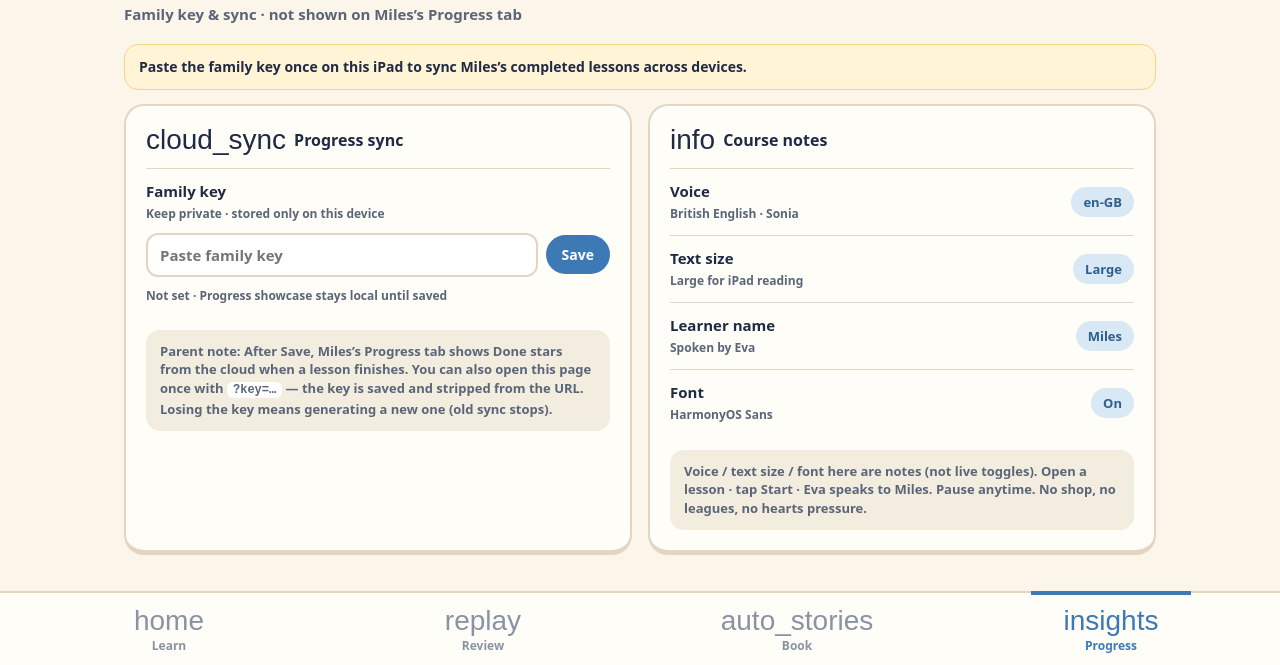
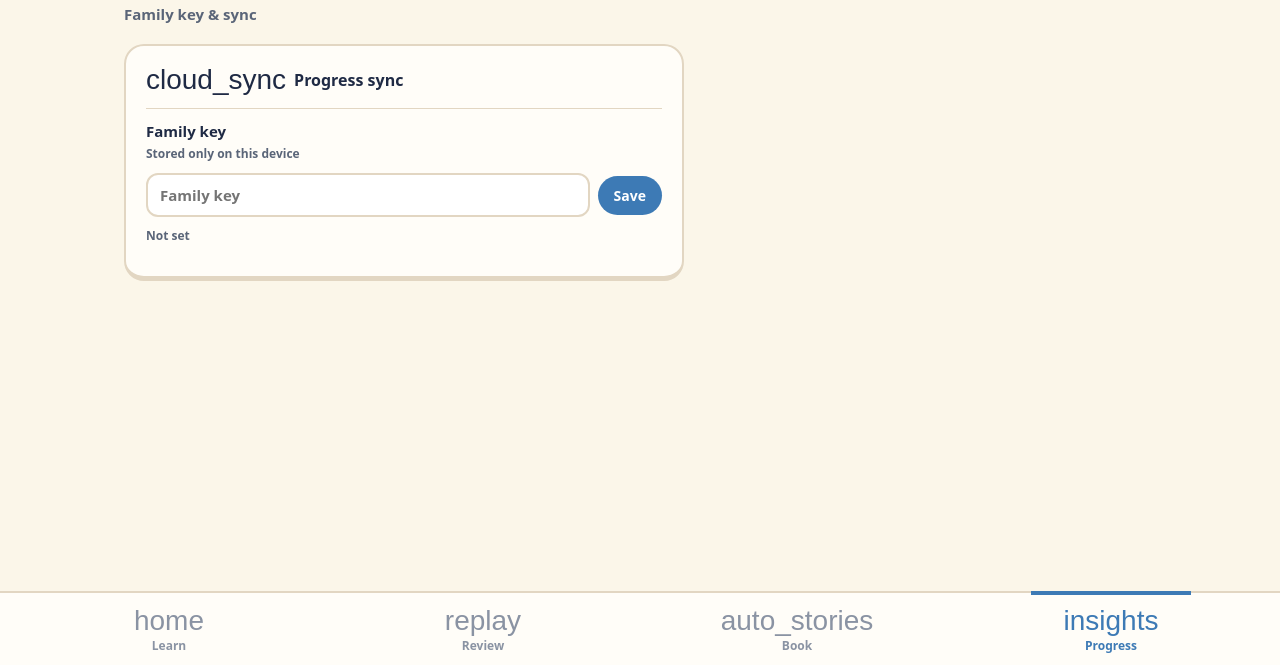
Before and after one commit to haishanlab-dev/rf-d1-aw-lesson1, a plain HTML site: page progress/parent/index.html in a window 1280 px wide. Shown: the part 135-800 px from the top of the page. Drawn offline with Linux system fonts and the light colour scheme; a web font is replaced by a local one.

Commit message:
Parent settings: drop notes and non-interactive course toggles
Keep only family key sync; remove instructional copy and fake settings pills.

```diff
--- a/progress/parent/index.html
+++ b/progress/parent/index.html
@@ -27,72 +27,25 @@
         <div class="page-head">
           <div>
             <h1>Parent settings</h1>
-            <p>Family key &amp; sync · not shown on Miles’s Progress tab</p>
+            <p>Family key &amp; sync</p>
           </div>
           <a class="course-pill" href="../" style="text-decoration:none"><span class="ms">arrow_back</span> Back to Progress</a>
         </div>
 
-        <div id="keyBanner" class="prog-banner" role="status">
-          Paste the family key once on this iPad to sync Miles’s completed lessons across devices.
-        </div>
-
-        <div class="prog-layout parent-only">
+        <div class="prog-layout parent-only" style="grid-template-columns:1fr;max-width:560px">
           <aside class="settings-card" aria-label="Sync">
             <h3><span class="ms">cloud_sync</span> Progress sync</h3>
             <div class="set-row family-key">
               <div>
                 <strong>Family key</strong>
-                <span>Keep private · stored only on this device</span>
+                <span>Stored only on this device</span>
               </div>
               <div class="key-row">
-                <input id="familyKeyInput" type="password" autocomplete="off" spellcheck="false" placeholder="Paste family key" aria-label="Family key">
+                <input id="familyKeyInput" type="password" autocomplete="off" spellcheck="false" placeholder="Family key" aria-label="Family key">
                 <button type="button" class="save-key" id="saveKeyBtn">Save</button>
               </div>
-              <div class="key-status" id="keyStatus">Not set · Progress showcase stays local until saved</div>
+              <div class="key-status" id="keyStatus">Not set</div>
             </div>
-            <p class="parent-note">
-              <strong>Parent note:</strong>
-              After Save, Miles’s Progress tab shows Done stars from the cloud when a lesson finishes.
-              You can also open this page once with <code>?key=…</code> — the key is saved and stripped from the URL.
-              Losing the key means generating a new one (old sync stops).
-            </p>
-          </aside>
-
-          <aside class="settings-card" aria-label="Notes">
-            <h3><span class="ms">info</span> Course notes</h3>
-            <div class="set-row">
-              <div>
-                <strong>Voice</strong>
-                <span>British English · Sonia</span>
-              </div>
-              <div class="val">en-GB</div>
-            </div>
-            <div class="set-row">
-              <div>
-                <strong>Text size</strong>
-                <span>Large for iPad reading</span>
-              </div>
-              <div class="val">Large</div>
-            </div>
-            <div class="set-row">
-              <div>
-                <strong>Learner name</strong>
-                <span>Spoken by Eva</span>
-              </div>
-              <div class="val">Miles</div>
-            </div>
-            <div class="set-row">
-              <div>
-                <strong>Font</strong>
-                <span>HarmonyOS Sans</span>
-              </div>
-              <div class="val">On</div>
-            </div>
-            <p class="parent-note">
-              Voice / text size / font here are notes (not live toggles).
-              Open a lesson · tap Start · Eva speaks to Miles. Pause anytime.
-              No shop, no leagues, no hearts pressure.
-            </p>
           </aside>
         </div>
       </div>
@@ -111,15 +64,13 @@
   var RF = window.RFProgress;
   if (!RF) return;
 
-  var banner = document.getElementById('keyBanner');
   var keyInput = document.getElementById('familyKeyInput');
   var keyStatus = document.getElementById('keyStatus');
   var saveBtn = document.getElementById('saveKeyBtn');
 
   function setKeyUi(hasKey, msg, cls) {
-    if (banner) banner.classList.toggle('hidden', !!hasKey);
     if (keyStatus) {
-      keyStatus.textContent = msg || (hasKey ? 'Saved on this device' : 'Not set · Progress showcase stays local until saved');
+      keyStatus.textContent = msg || (hasKey ? 'Saved' : 'Not set');
       keyStatus.className = 'key-status' + (cls ? ' ' + cls : (hasKey ? ' ok' : ''));
     }
   }
@@ -130,12 +81,12 @@
       setKeyUi(false);
       return;
     }
-    setKeyUi(true, 'Saved on this device · checking sync…', 'ok');
+    setKeyUi(true, 'Checking…', 'ok');
     try {
       await RF.fetchProgress();
-      setKeyUi(true, 'Synced · Miles’s Progress tab will show Done stars', 'ok');
+      setKeyUi(true, 'Synced', 'ok');
     } catch (e) {
-      setKeyUi(true, 'Key saved, but sync failed — check the key or network', 'err');
+      setKeyUi(true, 'Saved, but sync failed', 'err');
     }
   }
 
@@ -143,7 +94,7 @@
     var k = RF.setFamilyKey(keyInput.value);
     keyInput.value = '';
     if (!k) {
-      setKeyUi(false, 'Cleared · paste a key to sync again');
+      setKeyUi(false, 'Cleared');
       return;
     }
     refresh();
@@ -154,7 +105,7 @@
   });
 
   RF.consumeKeyFromQuery();
-  if (RF.getFamilyKey()) setKeyUi(true, 'Saved on this device · checking sync…', 'ok');
+  if (RF.getFamilyKey()) setKeyUi(true, 'Checking…', 'ok');
   else setKeyUi(false);
   refresh();
 })();
```
